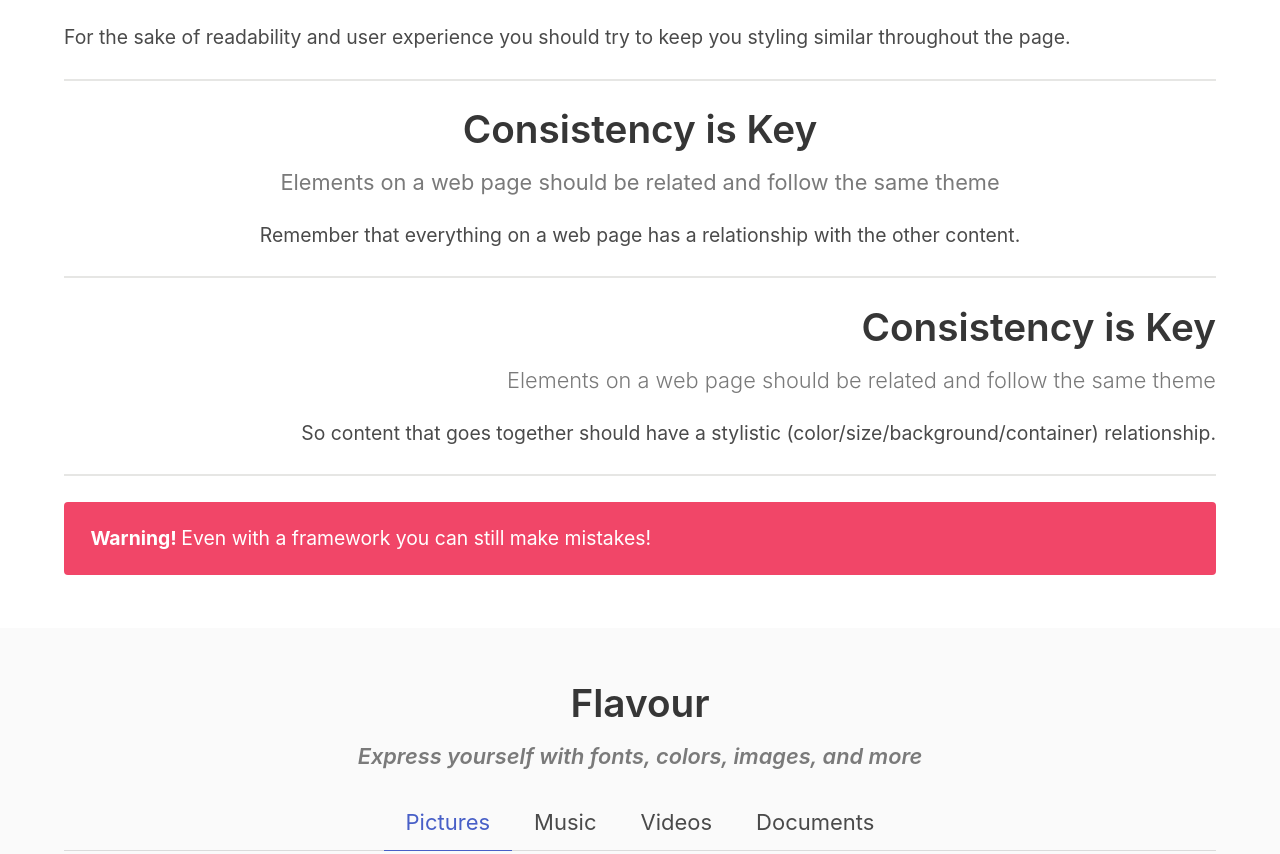
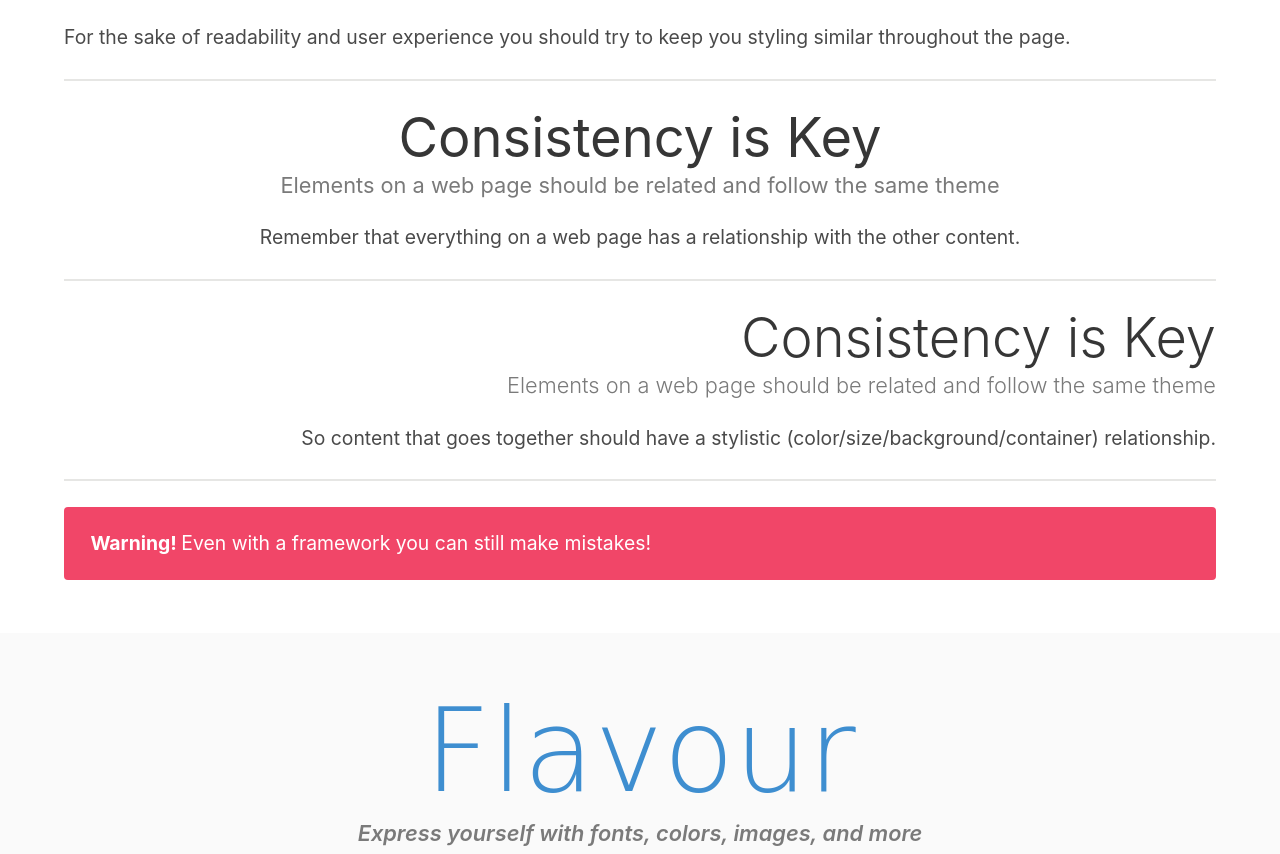
Before and after one commit to jdmar3-comp426/a02-aramaram21, a website: page index.html in a window 1280 px wide. Shown: the part 1661-2515 px from the top of the page. Drawn offline with nearby package versions, Linux system fonts and the light colour scheme; a web font is replaced by a local one.

Commit message:
titles maybe

```diff
--- a/index.html
+++ b/index.html
@@ -65,7 +65,7 @@
         </div>
         <hr>
         <div class="content has-text-centered">
-            <h1 class="">Consistency is Key</h1>
+            <h1 class="title has-text-weight-normal">Consistency is Key</h1>
             <h5 class="subtitle has-text-grey has-text-weight-normal">Elements on a web page should be related and follow the same theme</h5>
             <p>
 	    	Remember that everything on a web page has a relationship with the other content.
@@ -73,7 +73,7 @@
         </div>
         <hr>
         <div class="content has-text-right">
-            <h1 class="">Consistency is Key</h1>
+            <h1 class="title has-text-weight-light">Consistency is Key</h1>
             <h5 class="subtitle has-text-grey has-text-weight-light">Elements on a web page should be related and follow the same theme</h5>
             <p>
 	    	So content that goes together should have a stylistic (color/size/background/container) relationship.
@@ -88,7 +88,7 @@
 <section class="section">
     <div class="container">
         <div class="content has-text-centered">
-            <h1 class="">Flavour</h1>
+            <h1 class="title has-text-info is-family-secondary">Flavour</h1>
             <h5 class="subtitle has-text-grey is-italic">Express yourself with fonts, colors, images, and more</h5>
         </div>
         <div class="tabs is-medium is-centered">
```
